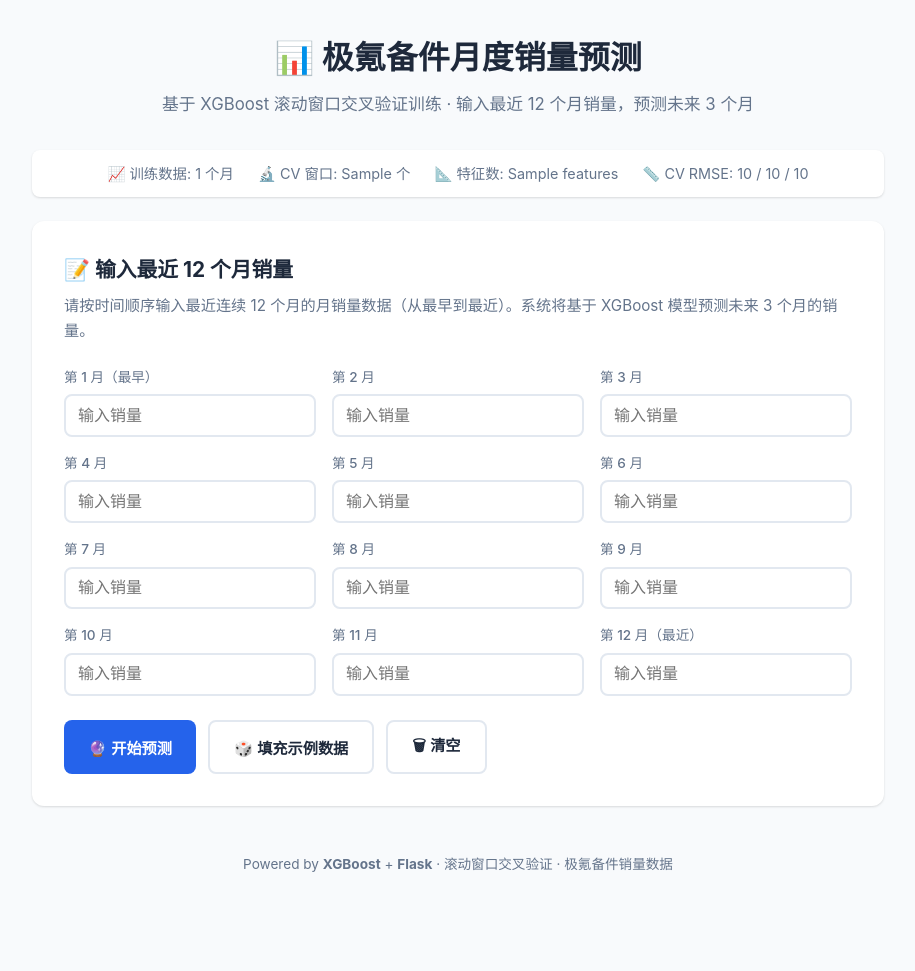
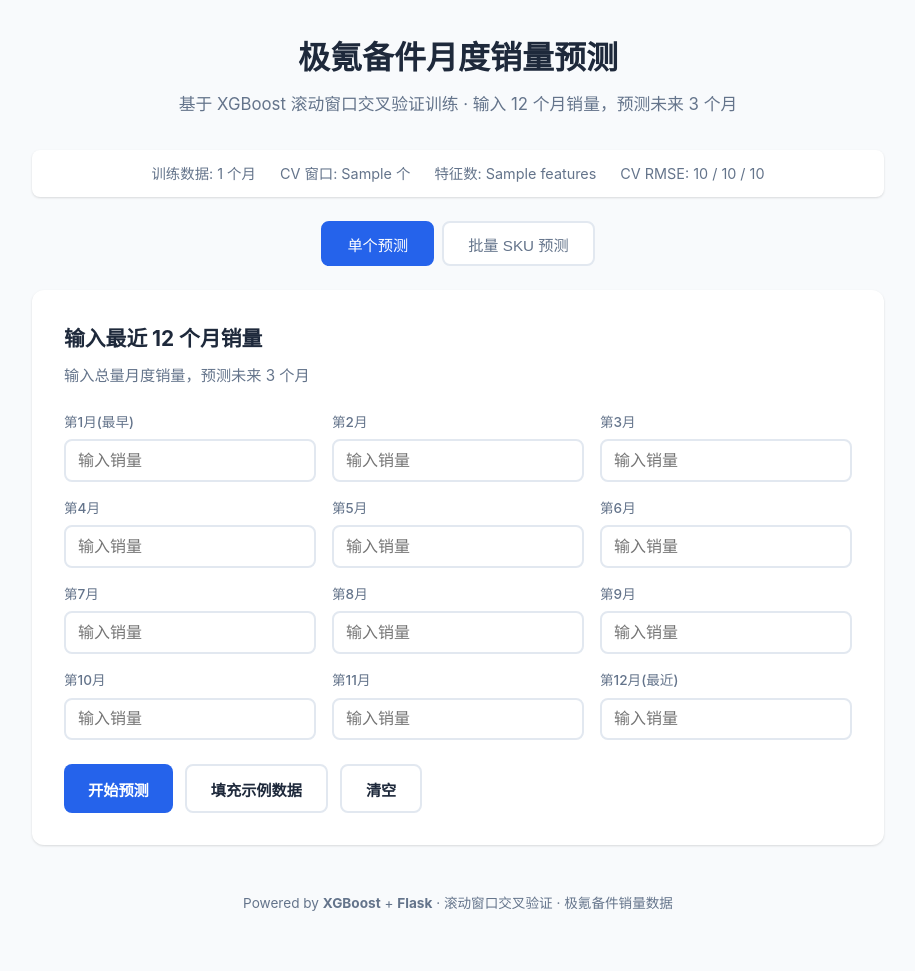
Before and after one commit to Ambrose519/xgboost-sales-predictor, a Flask app: template templates/predict.html in a window 1280 px wide. Shown: the whole page, without its empty margins (182-1097 px from the left). Before the commit the page ends 872 px from the top, so only its background shows below. Run offline with Flask 3, Linux system fonts and the light colour scheme; the template is opened without the code that fills it: most values are stand-ins (such as "Sample title", 1, 10 or a date in 2020).

```diff
--- a/app.py
+++ b/app.py
@@ -1,11 +1,14 @@
 """
 XGBoost 月度销量预测 — Flask Web 应用
 预训练模型已内嵌，启动时自动加载，直接进入预测
+支持总量预测和 SKU 批量预测
 """
 import os
 import json
+import io
 import numpy as np
-from flask import Flask, render_template, request, jsonify
+import pandas as pd
+from flask import Flask, render_template, request, jsonify, send_file
 
 from model import SalesPredictor
 
@@ -105,6 +108,57 @@ def forecast_rolling():
         return jsonify({'error': str(e)}), 400
 
 
+@app.route('/api/forecast/batch', methods=['POST'])
+def forecast_batch():
+    """批量 SKU 预测 API：上传文件，返回预测结果下载"""
+    if not model_loaded:
+        return jsonify({'error': '模型未加载'}), 503
+
+    if 'file' not in request.files:
+        return jsonify({'error': '请上传文件'}), 400
+
+    file = request.files['file']
+    if file.filename == '':
+        return jsonify({'error': '未选择文件'}), 400
+
+    ext = os.path.splitext(file.filename)[1].lower()
+    if ext not in ['.csv', '.xlsx', '.xls']:
+        return jsonify({'error': '仅支持 CSV 或 Excel 文件'}), 400
+
+    try:
+        # 读取文件
+        if ext == '.csv':
+            df = pd.read_csv(file)
+        else:
+            df = pd.read_excel(file)
+
+        # 执行批量预测
+        result_df = predictor.predict_sku_batch(df)
+
+        # 生成输出文件
+        output = io.BytesIO()
+        if ext == '.csv':
+            result_df.to_csv(output, index=False, encoding='utf-8-sig')
+            mimetype = 'text/csv'
+            download_name = 'prediction_result.csv'
+        else:
+            with pd.ExcelWriter(output, engine='openpyxl') as writer:
+                result_df.to_excel(writer, index=False, sheet_name='预测结果')
+            mimetype = 'application/vnd.openxmlformats-officedocument.spreadsheetml.sheet'
+            download_name = 'prediction_result.xlsx'
+
+        output.seek(0)
+        return send_file(
+            output,
+            mimetype=mimetype,
+            as_attachment=True,
+            download_name=download_name
+        )
+
+    except Exception as e:
+        return jsonify({'error': str(e)}), 400
+
+
 @app.route('/api/model/info', methods=['GET'])
 def get_model_info():
     """获取模型信息"""
--- a/static/style.css
+++ b/static/style.css
@@ -362,6 +362,37 @@ header h1 {
     flex-wrap: wrap;
 }
 
+/* ===== Tab Bar ===== */
+.tab-bar {
+    display: flex;
+    gap: 0.5rem;
+    margin-bottom: 1.5rem;
+    justify-content: center;
+}
+
+.tab {
+    padding: 0.6rem 1.5rem;
+    border: 2px solid var(--border);
+    border-radius: 8px;
+    background: var(--card-bg);
+    font-size: 0.95rem;
+    font-weight: 500;
+    cursor: pointer;
+    transition: all 0.15s;
+    color: var(--text-secondary);
+}
+
+.tab:hover {
+    border-color: var(--primary);
+    color: var(--primary);
+}
+
+.tab.active {
+    background: var(--primary);
+    color: white;
+    border-color: var(--primary);
+}
+
 /* ===== Months Grid ===== */
 .months-grid {
     display: grid;
--- a/templates/predict.html
+++ b/templates/predict.html
@@ -10,279 +10,197 @@
 <body>
     <div class="container">
         <header>
-            <h1>📊 极氪备件月度销量预测</h1>
-            <p class="subtitle">基于 XGBoost 滚动窗口交叉验证训练 · 输入最近 12 个月销量，预测未来 3 个月</p>
+            <h1>极氪备件月度销量预测</h1>
+            <p class="subtitle">基于 XGBoost 滚动窗口交叉验证训练 · 输入 12 个月销量，预测未来 3 个月</p>
         </header>
 
-        <!-- 模型信息栏 -->
         <div class="model-info-bar">
-            <span>📈 训练数据: {{ model_info.total_data_points }} 个月</span>
-            <span>🔬 CV 窗口: {{ model_info.cv_windows }} 个</span>
-            <span>📐 特征数: {{ model_info.features }}</span>
-            <span title="交叉验证平均RMSE">📏 CV RMSE: {{ "%.0f"|format(model_info.cv_rmse_1m_mean) }} / {{ "%.0f"|format(model_info.cv_rmse_2m_mean) }} / {{ "%.0f"|format(model_info.cv_rmse_3m_mean) }}</span>
+            <span>训练数据: {{ model_info.total_data_points }} 个月</span>
+            <span>CV 窗口: {{ model_info.cv_windows }} 个</span>
+            <span>特征数: {{ model_info.features }}</span>
+            <span>CV RMSE: {{ "%.0f"|format(model_info.cv_rmse_1m_mean) }} / {{ "%.0f"|format(model_info.cv_rmse_2m_mean) }} / {{ "%.0f"|format(model_info.cv_rmse_3m_mean) }}</span>
         </div>
 
-        <main class="card">
-            <h2>📝 输入最近 12 个月销量</h2>
-            <p class="desc">请按时间顺序输入最近连续 12 个月的月销量数据（从最早到最近）。系统将基于 XGBoost 模型预测未来 3 个月的销量。</p>
-
-            <div class="months-grid" id="monthsGrid">
-                <!-- JS 动态生成 -->
+        <!-- 标签切换 -->
+        <div class="tab-bar">
+            <button class="tab active" onclick="switchTab('single')">单个预测</button>
+            <button class="tab" onclick="switchTab('batch')">批量 SKU 预测</button>
         </div>
 
+        <!-- 单个预测 -->
+        <div class="tab-content" id="tab-single">
+            <main class="card">
+                <h2>输入最近 12 个月销量</h2>
+                <p class="desc">输入总量月度销量，预测未来 3 个月</p>
+                <div class="months-grid" id="monthsGrid"></div>
                 <div class="action-bar">
-                <button class="btn btn-primary" onclick="runPrediction()" id="predictBtn">
-                    🔮 开始预测
-                </button>
-                <button class="btn btn-outline" onclick="fillDemo()">
-                    🎲 填充示例数据
-                </button>
-                <button class="btn btn-outline" onclick="clearAll()">
-                    🗑 清空
-                </button>
+                    <button class="btn btn-primary" onclick="runPrediction()" id="predictBtn">开始预测</button>
+                    <button class="btn btn-outline" onclick="fillDemo()">填充示例数据</button>
+                    <button class="btn btn-outline" onclick="clearAll()">清空</button>
                 </div>
-
-            <div class="progress" id="progress" style="display:none;">
-                <div class="spinner"></div>
-                <span>正在预测...</span>
-            </div>
-
+                <div class="progress" id="progress" style="display:none;"><div class="spinner"></div><span>正在预测...</span></div>
                 <div class="error-box" id="errorBox" style="display:none;"></div>
             </main>
-
-        <!-- 预测结果 -->
             <div class="card result-card" id="resultCard" style="display:none;">
-            <h2>📈 预测结果</h2>
-
+                <h2>预测结果</h2>
                 <div class="prediction-values">
-                <div class="pred-item">
-                    <span class="pred-label">下月预测（+1月）</span>
-                    <span class="pred-value" id="pred1">-</span>
+                    <div class="pred-item"><span class="pred-label">下月预测</span><span class="pred-value" id="pred1">-</span></div>
+                    <div class="pred-item highlight"><span class="pred-label">第2个月</span><span class="pred-value" id="pred2">-</span></div>
+                    <div class="pred-item"><span class="pred-label">第3个月</span><span class="pred-value" id="pred3">-</span></div>
                 </div>
-                <div class="pred-item highlight">
-                    <span class="pred-label">第 2 个月预测</span>
-                    <span class="pred-value" id="pred2">-</span>
+                <div class="pred-summary">
+                    <div class="summary-item"><span class="summary-label">3月合计</span><span class="summary-value" id="total3m">-</span></div>
+                    <div class="summary-item"><span class="summary-label">月均</span><span class="summary-value" id="avgMonthly">-</span></div>
+                    <div class="summary-item"><span class="summary-label">较上月变化</span><span class="summary-value" id="momChange">-</span></div>
                 </div>
-                <div class="pred-item">
-                    <span class="pred-label">第 3 个月预测</span>
-                    <span class="pred-value" id="pred3">-</span>
+                <div class="chart-container"><canvas id="resultChart"></canvas></div>
             </div>
         </div>
 
-            <div class="pred-summary">
-                <div class="summary-item">
-                    <span class="summary-label">3 个月合计</span>
-                    <span class="summary-value" id="total3m">-</span>
+        <!-- 批量 SKU 预测 -->
+        <div class="tab-content" id="tab-batch" style="display:none;">
+            <main class="card">
+                <h2>上传 SKU 月度销量文件</h2>
+                <p class="desc">上传 Excel/CSV 文件，每行一个 SKU，包含 SKU 编码 + 最近 12 个月销量数据。<br>格式示例：<code>SKU编码 | SKU名称 | 月1 | 月2 | ... | 月12</code></p>
+                <div class="upload-zone" id="batchUploadZone">
+                    <div class="upload-icon">📤</div>
+                    <p class="upload-text">拖拽文件到此处，或点击选择文件</p>
+                    <p class="upload-hint">支持 .csv、.xlsx、.xls 格式</p>
+                    <input type="file" id="batchFileInput" accept=".csv,.xlsx,.xls" hidden>
+                    <button class="btn btn-secondary" onclick="document.getElementById('batchFileInput').click()">选择文件</button>
                 </div>
-                <div class="summary-item">
-                    <span class="summary-label">月均预测</span>
-                    <span class="summary-value" id="avgMonthly">-</span>
+                <div class="file-info" id="batchFileInfo" style="display:none;">
+                    <span class="file-icon">📄</span>
+                    <span id="batchFileName"></span>
+                    <button class="btn-text" onclick="clearBatchFile()">✕</button>
                 </div>
-                <div class="summary-item">
-                    <span class="summary-label">较上月变化</span>
-                    <span class="summary-value" id="momChange">-</span>
+                <div style="margin-top: 1rem;">
+                    <button class="btn btn-primary" onclick="submitBatch()" id="batchSubmitBtn">批量预测并下载结果</button>
                 </div>
+                <div class="progress" id="batchProgress" style="display:none;"><div class="spinner"></div><span id="batchProgressText">正在处理...</span></div>
+                <div class="error-box" id="batchErrorBox" style="display:none;"></div>
+            </main>
         </div>
 
-            <div class="chart-container">
-                <canvas id="resultChart"></canvas>
-            </div>
-        </div>
-
-        <footer>
-            <p>Powered by <strong>XGBoost</strong> + <strong>Flask</strong> · 滚动窗口交叉验证 · 极氪备件销量数据</p>
-        </footer>
+        <footer><p>Powered by <strong>XGBoost</strong> + <strong>Flask</strong> · 滚动窗口交叉验证 · 极氪备件销量数据</p></footer>
     </div>
 
     <script>
-        // 生成 12 个输入框
+        // Tab switching
+        function switchTab(tab) {
+            document.querySelectorAll('.tab').forEach(t => t.classList.remove('active'));
+            document.querySelectorAll('.tab-content').forEach(c => c.style.display = 'none');
+            document.querySelector('.tab[onclick*="' + tab + '"]').classList.add('active');
+            document.getElementById('tab-' + tab).style.display = 'block';
+        }
+
+        // -- Single prediction --
         const grid = document.getElementById('monthsGrid');
-        const monthLabels = [
-            '第 1 月（最早）', '第 2 月', '第 3 月', '第 4 月',
-            '第 5 月', '第 6 月', '第 7 月', '第 8 月',
-            '第 9 月', '第 10 月', '第 11 月', '第 12 月（最近）'
-        ];
-
+        const labels = ['第1月(最早)','第2月','第3月','第4月','第5月','第6月','第7月','第8月','第9月','第10月','第11月','第12月(最近)'];
         for (let i = 0; i < 12; i++) {
-            const div = document.createElement('div');
-            div.className = 'month-input';
-            div.innerHTML = `
-                <label>${monthLabels[i]}</label>
-                <input type="number" id="m${i}" placeholder="输入销量" step="1" min="0">
-            `;
-            grid.appendChild(div);
+            const d = document.createElement('div'); d.className = 'month-input';
+            d.innerHTML = '<label>' + labels[i] + '</label><input type="number" id="m' + i + '" placeholder="输入销量" step="1" min="0">';
+            grid.appendChild(d);
         }
 
         function fillDemo() {
-            // 使用最近12个月的实际数据作为示例（2025-08 ~ 2026-07）
-            const demoValues = [478638, 449084, 493292, 539219, 571743, 391462, 583381, 550324, 555363, 583052, 750210, 797648];
-            for (let i = 0; i < 12; i++) {
-                document.getElementById('m' + i).value = demoValues[i];
+            [478638,449084,493292,539219,571743,391462,583381,550324,555363,583052,750210,797648].forEach((v,i) => document.getElementById('m'+i).value = v);
         }
-        }
-
         function clearAll() {
-            for (let i = 0; i < 12; i++) {
-                document.getElementById('m' + i).value = '';
-                document.getElementById('m' + i).style.borderColor = '#ddd';
-            }
-            document.getElementById('resultCard').style.display = 'none';
-            document.getElementById('errorBox').style.display = 'none';
+            for(let i=0;i<12;i++) document.getElementById('m'+i).value = '';
+            document.getElementById('resultCard').style.display='none';
+            document.getElementById('errorBox').style.display='none';
         }
 
         function runPrediction() {
-            const months = [];
-            let allValid = true;
-            for (let i = 0; i < 12; i++) {
-                const val = parseFloat(document.getElementById('m' + i).value);
-                if (isNaN(val) || val < 0) {
-                    allValid = false;
-                    document.getElementById('m' + i).style.borderColor = '#e74c3c';
-                } else {
-                    document.getElementById('m' + i).style.borderColor = '#ddd';
-                    months.push(val);
+            const months = []; let ok = true;
+            for(let i=0;i<12;i++) {
+                const v = parseFloat(document.getElementById('m'+i).value);
+                if(isNaN(v)||v<0){ok=false;document.getElementById('m'+i).style.borderColor='#e74c3c';}
+                else {document.getElementById('m'+i).style.borderColor='#ddd';months.push(v);}
             }
-            }
-
-            if (!allValid) {
-                showError('请为所有 12 个月输入有效的非负数值');
-                return;
-            }
-
-            showProgress();
-            document.getElementById('resultCard').style.display = 'none';
-            document.getElementById('errorBox').style.display = 'none';
-
-            fetch('/api/forecast', {
-                method: 'POST',
-                headers: {'Content-Type': 'application/json'},
-                body: JSON.stringify({months: months})
-            })
-            .then(r => r.json())
-            .then(data => {
-                hideProgress();
-                if (data.error) {
-                    showError(data.error);
-                } else {
-                    showResult(data.prediction, months);
-                }
-            })
-            .catch(err => {
-                hideProgress();
-                showError('预测失败：' + err.message);
-            });
+            if(!ok){showError('请填写所有12个月的有效数值');return;}
+            showProgress(true);
+            fetch('/api/forecast',{method:'POST',headers:{'Content-Type':'application/json'},body:JSON.stringify({months})})
+            .then(r=>r.json()).then(d=>{showProgress(false);d.error?showError(d.error):showResult(d.prediction,months);})
+            .catch(e=>{showProgress(false);showError('预测失败:'+e.message);});
         }
 
         function showResult(pred, input) {
-            document.getElementById('resultCard').style.display = 'block';
-            document.getElementById('pred1').textContent = pred.month_1.toLocaleString();
-            document.getElementById('pred2').textContent = pred.month_2.toLocaleString();
-            document.getElementById('pred3').textContent = pred.month_3.toLocaleString();
-            document.getElementById('total3m').textContent = pred.total_3m.toLocaleString();
-            document.getElementById('avgMonthly').textContent = pred.avg_monthly.toLocaleString();
-
-            const lastMonth = input[input.length - 1];
-            const nextMonth = pred.month_1;
-            const pctChange = lastMonth > 0 ? ((nextMonth - lastMonth) / lastMonth * 100) : 0;
-            const arrow = pctChange >= 0 ? '↑' : '↓';
-            document.getElementById('momChange').textContent = `${arrow} ${Math.abs(pctChange).toFixed(1)}%`;
-
-            // 滚动到结果
-            document.getElementById('resultCard').scrollIntoView({behavior: 'smooth'});
-
-            // 绘制图表
-            drawChart(input, [pred.month_1, pred.month_2, pred.month_3]);
+            document.getElementById('resultCard').style.display='block';
+            document.getElementById('pred1').textContent=pred.month_1.toLocaleString();
+            document.getElementById('pred2').textContent=pred.month_2.toLocaleString();
+            document.getElementById('pred3').textContent=pred.month_3.toLocaleString();
+            document.getElementById('total3m').textContent=pred.total_3m.toLocaleString();
+            document.getElementById('avgMonthly').textContent=pred.avg_monthly.toLocaleString();
+            const ch = input[11]>0?((pred.month_1-input[11])/input[11]*100):0;
+            document.getElementById('momChange').textContent=(ch>=0?'↑':'↓')+' '+Math.abs(ch).toFixed(1)+'%';
+            document.getElementById('resultCard').scrollIntoView({behavior:'smooth'});
+            drawChart(input,[pred.month_1,pred.month_2,pred.month_3]);
         }
 
-        let chartInstance = null;
-
-        function drawChart(historical, predictions) {
-            const ctx = document.getElementById('resultChart').getContext('2d');
-
-            if (chartInstance) chartInstance.destroy();
-
-            const labels = [
-                ...Array.from({length: 12}, (_, i) => `历史-${i+1}月`),
-                '预测+1月', '预测+2月', '预测+3月'
-            ];
-
-            chartInstance = new Chart(ctx, {
-                type: 'line',
-                data: {
-                    labels: labels,
-                    datasets: [
-                        {
-                            label: '历史销量',
-                            data: [...historical, null, null, null],
-                            borderColor: '#3498db',
-                            backgroundColor: 'rgba(52, 152, 219, 0.1)',
-                            fill: true,
-                            tension: 0.3,
-                            pointRadius: 4,
-                            pointHoverRadius: 6,
-                            borderWidth: 2
-                        },
-                        {
-                            label: '预测销量',
-                            data: [null, null, null, null, null, null, null, null, null, null, null, null, ...predictions],
-                            borderColor: '#e74c3c',
-                            backgroundColor: 'rgba(231, 76, 60, 0.1)',
-                            borderDash: [6, 3],
-                            fill: true,
-                            tension: 0.3,
-                            pointRadius: 5,
-                            pointHoverRadius: 7,
-                            pointBackgroundColor: '#e74c3c',
-                            borderWidth: 2
-                        }
-                    ]
-                },
-                options: {
-                    responsive: true,
-                    maintainAspectRatio: false,
-                    plugins: {
-                        legend: {
-                            position: 'top',
-                            labels: { usePointStyle: true, padding: 20, font: { size: 13 } }
-                        },
-                        tooltip: {
-                            callbacks: {
-                                label: ctx => `${ctx.dataset.label}: ${ctx.parsed.y.toLocaleString()}`
-                            }
-                        }
-                    },
-                    scales: {
-                        y: {
-                            beginAtZero: false,
-                            title: { display: true, text: '销量（个）', font: { size: 13 } },
-                            ticks: { callback: v => v.toLocaleString() }
-                        },
-                        x: {
-                            title: { display: true, text: '月份', font: { size: 13 } }
-                        }
-                    },
-                    interaction: {
-                        intersect: false,
-                        mode: 'index'
-                    }
-                }
-            });
+        let chartInstance=null;
+        function drawChart(hist, preds) {
+            const ctx=document.getElementById('resultChart').getContext('2d');
+            if(chartInstance)chartInstance.destroy();
+            const lbs=[...Array.from({length:12},(_,i)=>'历史-'+(i+1)+'月'),'预测+1月','预测+2月','预测+3月'];
+            chartInstance=new Chart(ctx,{type:'line',data:{labels:lbs,datasets:[
+                {label:'历史销量',data:[...hist,null,null,null],borderColor:'#3498db',backgroundColor:'rgba(52,152,219,0.1)',fill:true,tension:.3,pointRadius:4,borderWidth:2},
+                {label:'预测销量',data:[null,null,null,null,null,null,null,null,null,null,null,null,...preds],borderColor:'#e74c3c',backgroundColor:'rgba(231,76,60,0.1)',borderDash:[6,3],fill:true,tension:.3,pointRadius:5,pointBackgroundColor:'#e74c3c',borderWidth:2}
+            ]},options:{responsive:true,maintainAspectRatio:false,plugins:{legend:{position:'top',labels:{usePointStyle:true}}},scales:{y:{ticks:{callback:v=>v.toLocaleString()}}},interaction:{intersect:false,mode:'index'}}});
         }
 
-        function showProgress() {
-            document.getElementById('progress').style.display = 'flex';
-            document.getElementById('predictBtn').disabled = true;
+        function showProgress(show) {
+            document.getElementById('progress').style.display=show?'flex':'none';
+            document.getElementById('predictBtn').disabled=show;
+        }
+        function showError(msg) {
+            document.getElementById('errorBox').style.display='block';
+            document.getElementById('errorBox').textContent='❌ '+msg;
         }
 
-        function hideProgress() {
-            document.getElementById('progress').style.display = 'none';
-            document.getElementById('predictBtn').disabled = false;
+        // -- Batch prediction --
+        const bz = document.getElementById('batchUploadZone');
+        const bfi = document.getElementById('batchFileInput');
+        bz.addEventListener('dragover',e=>{e.preventDefault();bz.classList.add('dragover');});
+        bz.addEventListener('dragleave',()=>bz.classList.remove('dragover'));
+        bz.addEventListener('drop',e=>{e.preventDefault();bz.classList.remove('dragover');if(e.dataTransfer.files.length>0)handleBatchFile(e.dataTransfer.files[0]);});
+        bfi.addEventListener('change',()=>{if(bfi.files.length>0)handleBatchFile(bfi.files[0]);});
+
+        function handleBatchFile(file) {
+            document.getElementById('batchFileInfo').style.display='flex';
+            document.getElementById('batchFileName').textContent=file.name;
+            document.getElementById('batchErrorBox').style.display='none';
+        }
+        function clearBatchFile() {
+            document.getElementById('batchFileInfo').style.display='none';
+            bfi.value='';
         }
 
-        function showError(msg) {
-            const box = document.getElementById('errorBox');
-            box.style.display = 'block';
-            box.textContent = '❌ ' + msg;
+        function submitBatch() {
+            if(!bfi.files.length){document.getElementById('batchErrorBox').style.display='block';document.getElementById('batchErrorBox').textContent='❌ 请先选择文件';return;}
+            const fd = new FormData(); fd.append('file', bfi.files[0]);
+            document.getElementById('batchProgress').style.display='flex';
+            document.getElementById('batchProgressText').textContent='正在预测...';
+            document.getElementById('batchSubmitBtn').disabled=true;
+            fetch('/api/forecast/batch',{method:'POST',body:fd})
+            .then(r=>{
+                if(!r.ok) return r.json().then(d=>{throw new Error(d.error)});
+                return r.blob();
+            })
+            .then(blob=>{
+                document.getElementById('batchProgress').style.display='none';
+                document.getElementById('batchSubmitBtn').disabled=false;
+                const url=URL.createObjectURL(blob);
+                const a=document.createElement('a');a.href=url;a.download='prediction_result.csv';a.click();
+                URL.revokeObjectURL(url);
+            })
+            .catch(e=>{
+                document.getElementById('batchProgress').style.display='none';
+                document.getElementById('batchSubmitBtn').disabled=false;
+                document.getElementById('batchErrorBox').style.display='block';
+                document.getElementById('batchErrorBox').textContent='❌ '+e.message;
+            });
         }
     </script>
 </body>
```
Lines whose indentation alone changed are shown as unchanged.
